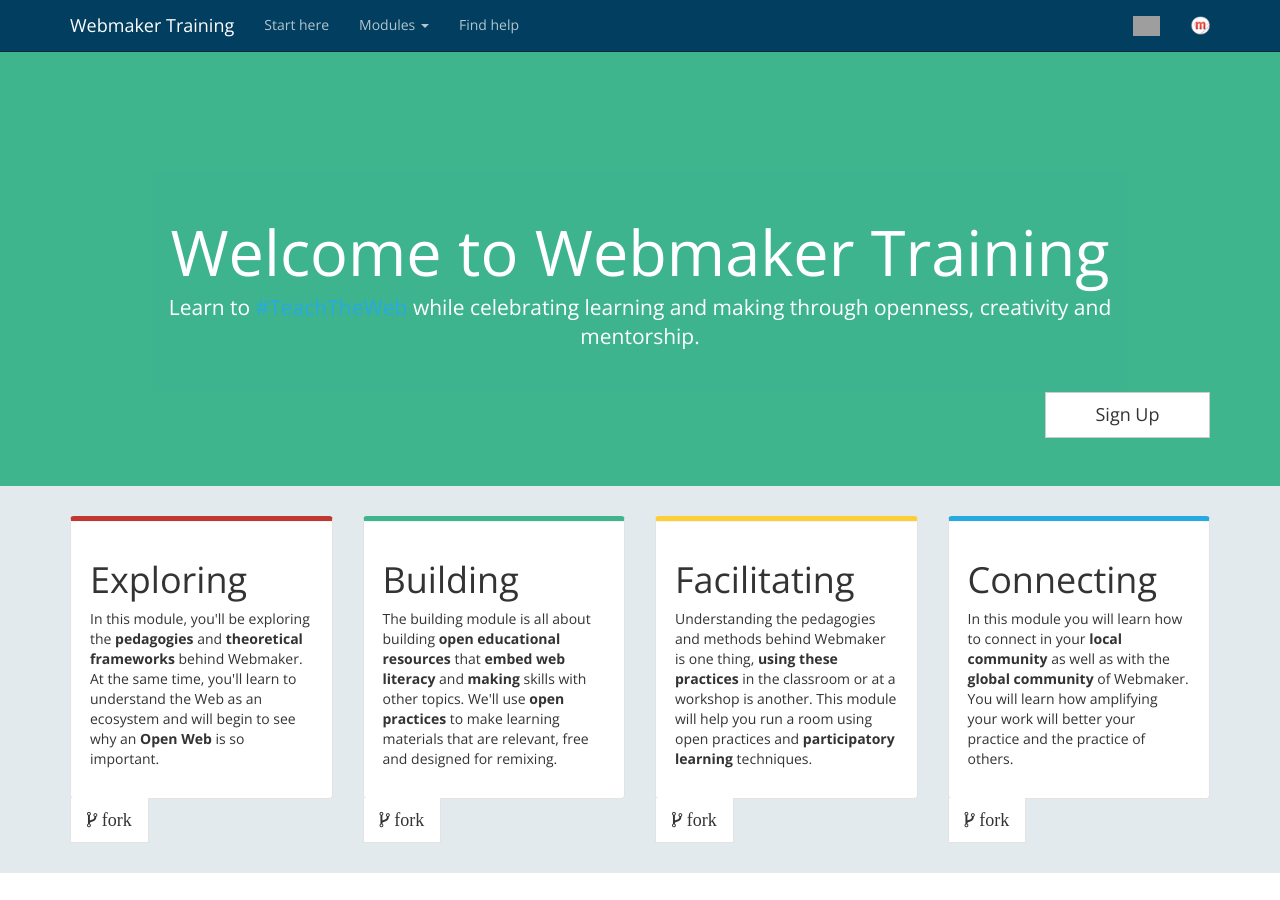
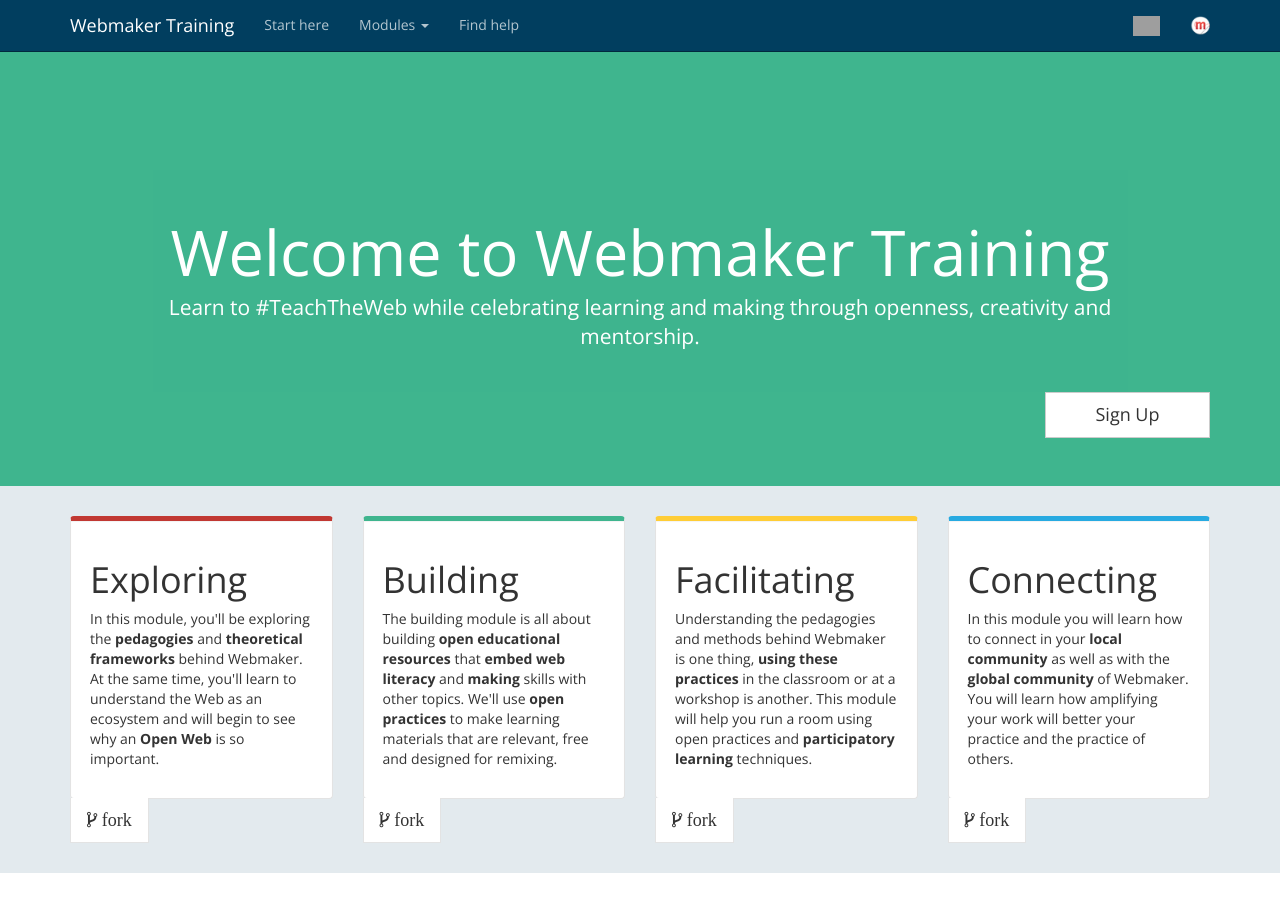
Before and after one commit to mozilla/school-of-webmaking, a Jekyll site: the page built from index.html, in a window 1280 px wide and 900 px high. Built offline with Jekyll 4.4.1, drawn with Linux system fonts in a browser that asks for light colours; nearby versions of some CDN libraries; Markdown is read by kramdown in place of the engine named in the settings; comment, search, counter and statistics services are not loaded; some of the changed lines change nothing that is shown; grey boxes are pictures that could not be loaded.

```diff
--- a/index.html
+++ b/index.html
@@ -12,7 +12,7 @@
 		<div class="row">
 			<div class="col-md-10 col-md-offset-1 title">
 				<h1>Welcome to Webmaker Training</h1>
-				<p>Learn to <a href="https://twitter.com/search?q=%23teachtheweb&src=typd">#TeachTheWeb</a> while celebrating learning and making through openness, creativity and mentorship.</p>
+				<p>Learn to #TeachTheWeb while celebrating learning and making through openness, creativity and mentorship.</p>
 			</div>
 		</div>
 		<div class="row">
```
